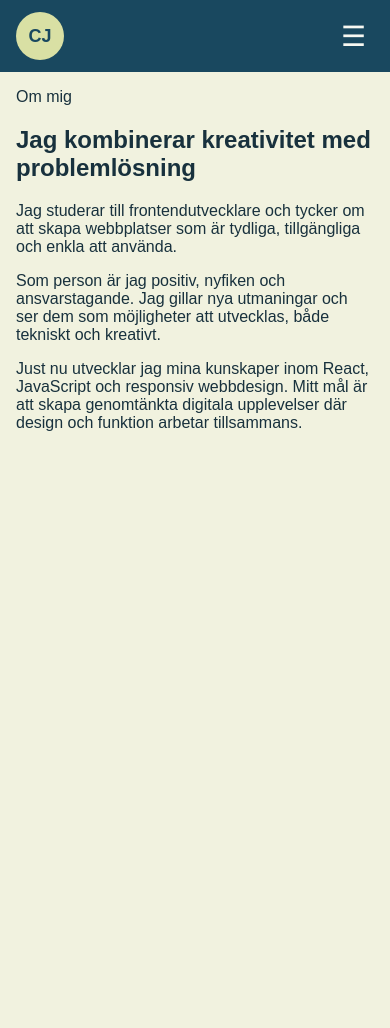
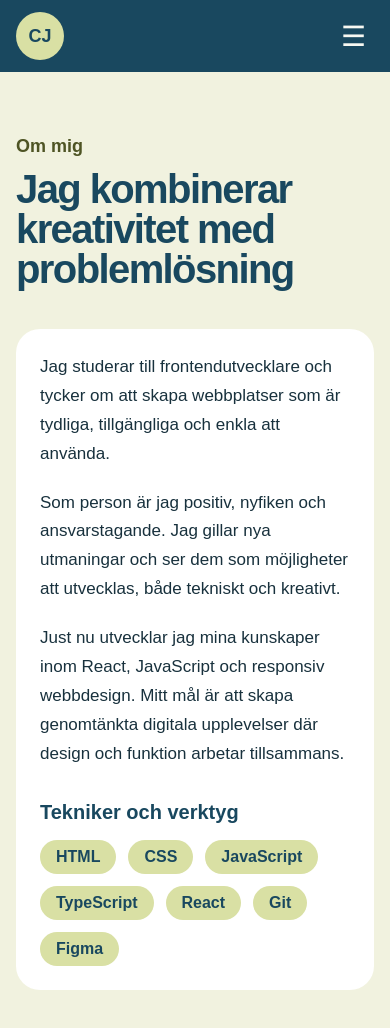
Before and after one commit to kickzon/react-portfolio, a React (Vite) app: page /about in a window 390 px wide. Shown: the top 1028 px of the page. Before the commit the page ends 844 px from the top, so only its background shows below. Built offline with nearby package versions, Linux system fonts and the light colour scheme.

Commit message:
feat: add responsive about page

```diff
--- a/src/components/About/About.jsx
+++ b/src/components/About/About.jsx
@@ -1,11 +1,16 @@
+import styles from './About.module.css'
+
 function About() {
   return (
-    <section id="about">
-      <p>Om mig</p>
+    <section className={styles.about}>
+      <div className={styles.heading}>
+        <p className={styles.eyebrow}>Om mig</p>
+        <h1 className={styles.title}>
+          Jag kombinerar kreativitet med problemlösning
+        </h1>
+      </div>
 
-      <h2>Jag kombinerar kreativitet med problemlösning</h2>
-
-      <div>
+      <div className={styles.content}>
         <p>
           Jag studerar till frontendutvecklare och tycker om att skapa
           webbplatser som är tydliga, tillgängliga och enkla att använda.
@@ -22,6 +27,18 @@ function About() {
           responsiv webbdesign. Mitt mål är att skapa genomtänkta digitala
           upplevelser där design och funktion arbetar tillsammans.
         </p>
+
+        <h2 className={styles.skillsTitle}>Tekniker och verktyg</h2>
+
+        <ul className={styles.skills}>
+          <li>HTML</li>
+          <li>CSS</li>
+          <li>JavaScript</li>
+          <li>TypeScript</li>
+          <li>React</li>
+          <li>Git</li>
+          <li>Figma</li>
+        </ul>
       </div>
     </section>
   )
--- /dev/null
+++ b/src/components/About/About.module.css
@@ -0,0 +1,71 @@
+.about {
+  display: grid;
+  grid-template-columns: minmax(0, 0.9fr) minmax(0, 1.1fr);
+  gap: clamp(3rem, 8vw, 7rem);
+  padding-block: clamp(4rem, 10vw, 8rem);
+}
+
+.heading {
+  align-self: start;
+}
+
+.eyebrow {
+  margin: 0 0 0.75rem;
+  color: var(--color-primary-dark);
+  font-size: 1.125rem;
+  font-weight: 700;
+}
+
+.title {
+  margin: 0;
+  color: var(--color-primary);
+  font-size: clamp(2.5rem, 6vw, 4.5rem);
+  line-height: 1;
+  letter-spacing: -0.04em;
+}
+
+.content {
+  padding: clamp(1.5rem, 4vw, 3rem);
+  border-radius: 1.5rem;
+  background-color: var(--color-surface);
+}
+
+.content p {
+  margin: 0;
+  font-size: 1.0625rem;
+  line-height: 1.7;
+}
+
+.content p + p {
+  margin-top: 1.25rem;
+}
+
+.skillsTitle {
+  margin: 2rem 0 1rem;
+  color: var(--color-primary);
+  font-size: 1.25rem;
+}
+
+.skills {
+  display: flex;
+  flex-wrap: wrap;
+  gap: 0.75rem;
+  margin: 0;
+  padding: 0;
+  list-style: none;
+}
+
+.skills li {
+  padding: 0.5rem 1rem;
+  border-radius: 999px;
+  color: var(--color-primary);
+  background-color: var(--color-accent);
+  font-weight: 700;
+}
+
+@media (max-width: 48rem) {
+  .about {
+    grid-template-columns: 1fr;
+    gap: 2.5rem;
+  }
+}
```
